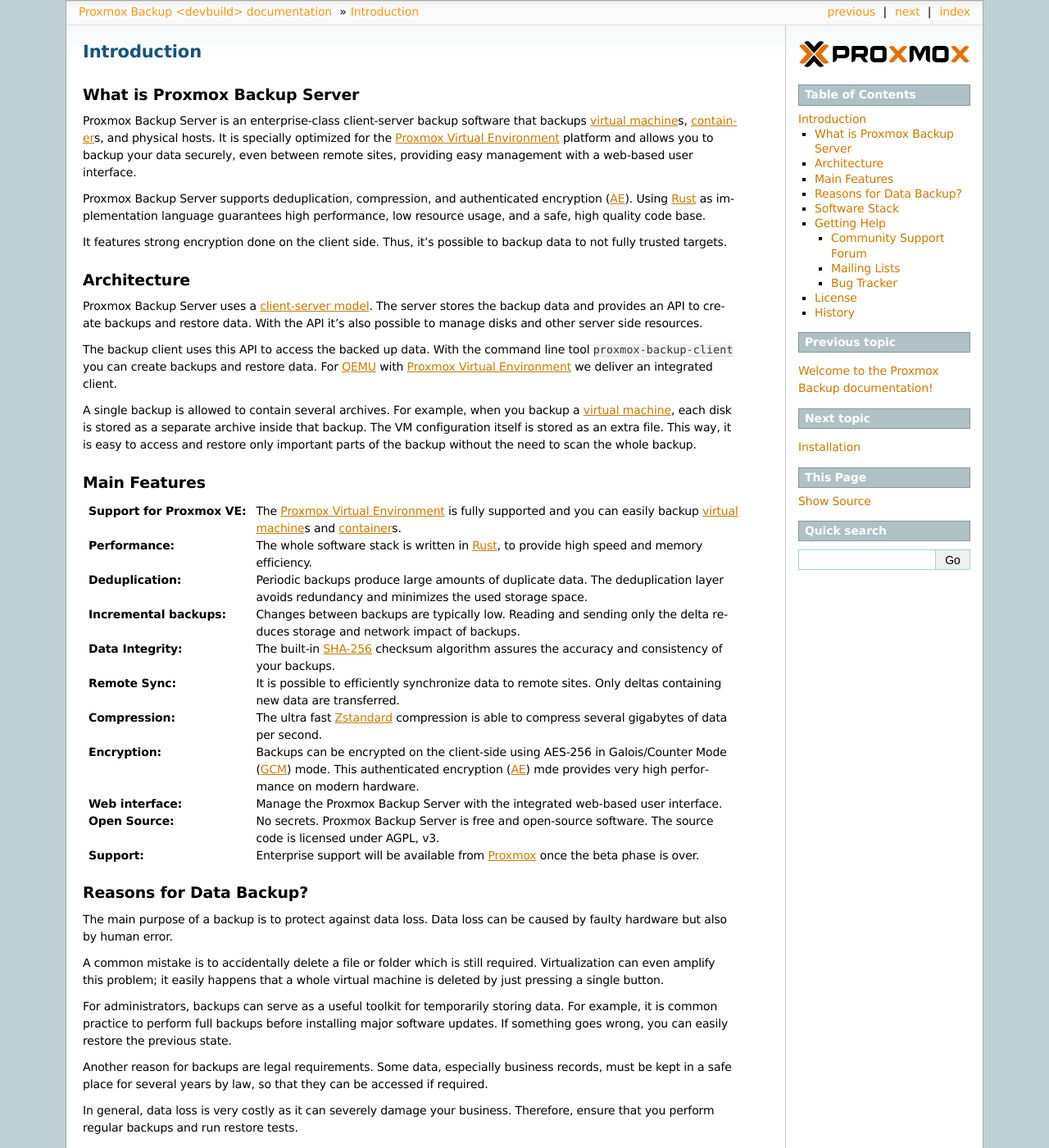
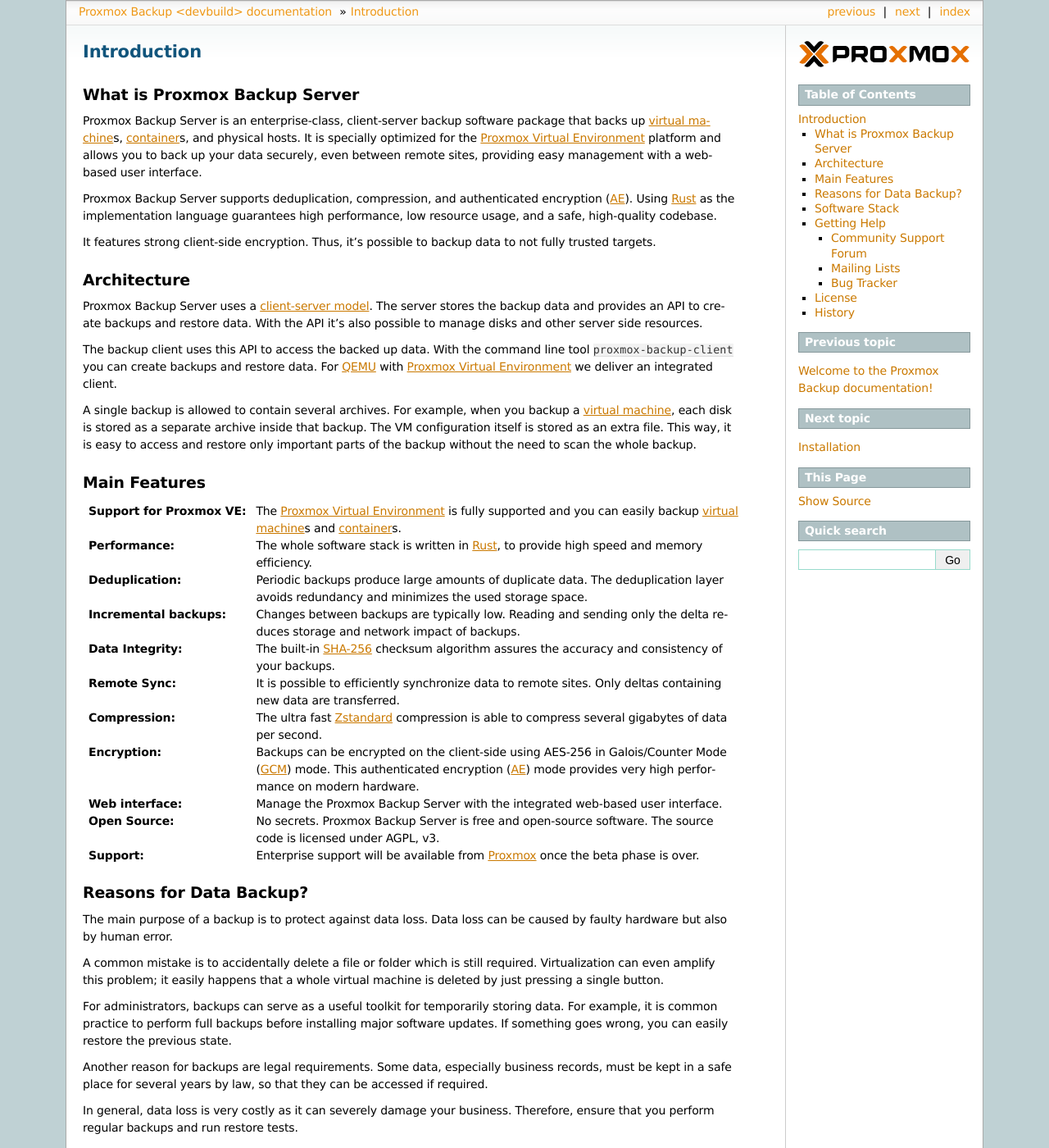
Before and after one commit to proxmox/proxmox-backup, a Sphinx documentation site: the page built from docs/introduction.rst, in a window 1280 px wide and 1400 px high. Shown: the whole window at 82% size. Built offline with Sphinx 7.4.7, drawn with Linux system fonts in a browser that asks for light colours; some of the changed text lies outside the part shown.

Commit message:
docs: introduction: rewording and fixing of minor errors
Reworded one sentence for improved readability.
Fixed some minor language errors.

Signed-off-by: Dylan Whyte <d.whyte@proxmox.com>

```diff
--- a/docs/introduction.rst
+++ b/docs/introduction.rst
@@ -4,17 +4,17 @@
 What is Proxmox Backup Server
 -----------------------------
 
-Proxmox Backup Server is an enterprise-class client-server backup software that
-backups :term:`virtual machine`\ s, :term:`container`\ s, and physical hosts.
-It is specially optimized for the `Proxmox Virtual Environment`_ platform and
-allows you to backup your data securely, even between remote sites, providing
-easy management with a web-based user interface.
+Proxmox Backup Server is an enterprise-class, client-server backup software
+package that backs up :term:`virtual machine`\ s, :term:`container`\ s, and
+physical hosts. It is specially optimized for the `Proxmox Virtual Environment`_
+platform and allows you to back up your data securely, even between remote
+sites, providing easy management with a web-based user interface.
 
 Proxmox Backup Server supports deduplication, compression, and authenticated
-encryption (AE_). Using :term:`Rust` as implementation language guarantees high
-performance, low resource usage, and a safe, high quality code base.
+encryption (AE_). Using :term:`Rust` as the implementation language guarantees high
+performance, low resource usage, and a safe, high-quality codebase.
 
-It features strong encryption done on the client side. Thus, it's possible to
+It features strong client-side encryption. Thus, it's possible to
 backup data to not fully trusted targets.
 
 
@@ -63,7 +63,7 @@
    several gigabytes of data per second.
 
 :Encryption: Backups can be encrypted on the client-side using AES-256 in
-   Galois/Counter Mode (GCM_) mode. This authenticated encryption (AE_) mde
+   Galois/Counter Mode (GCM_) mode. This authenticated encryption (AE_) mode
    provides very high performance on modern hardware.
 
 :Web interface: Manage the Proxmox Backup Server with the integrated web-based
```
Also changed, not shown: other parts of docs/introduction.rst (+1 -1 lines).
